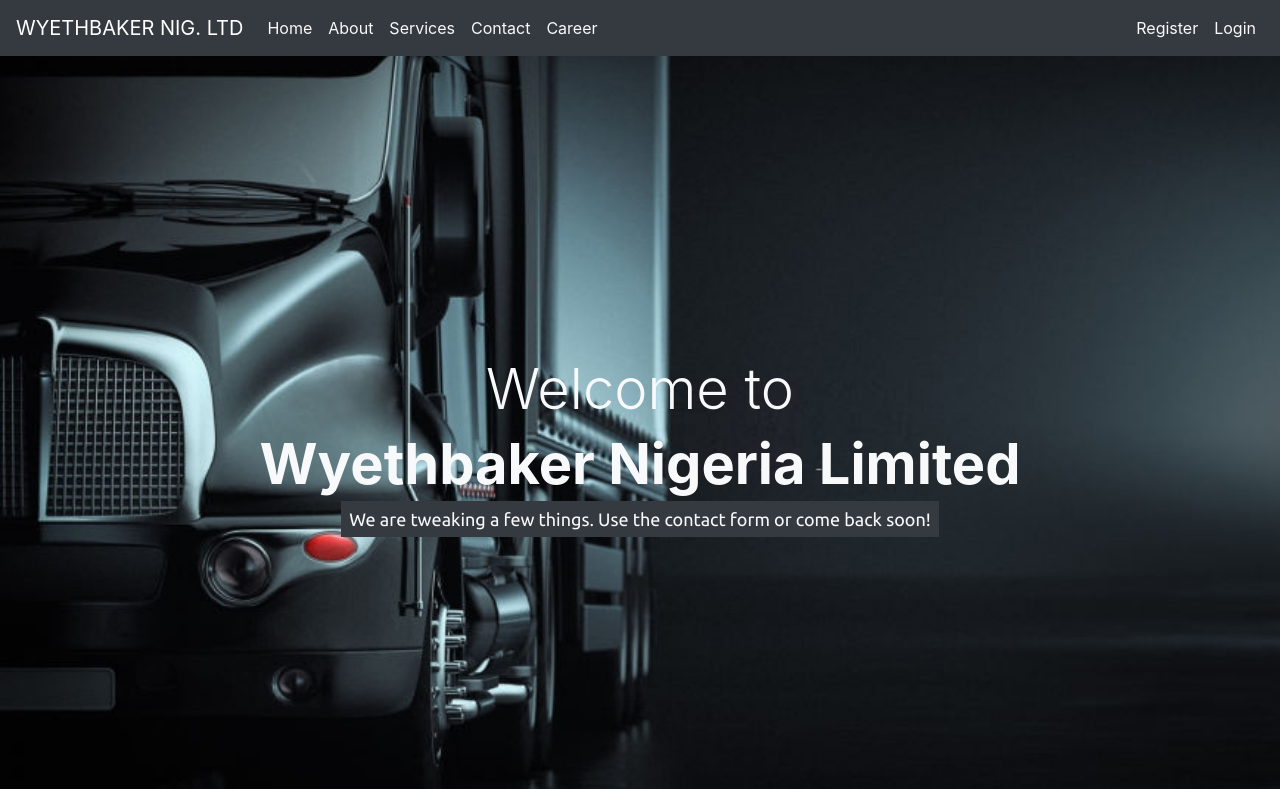
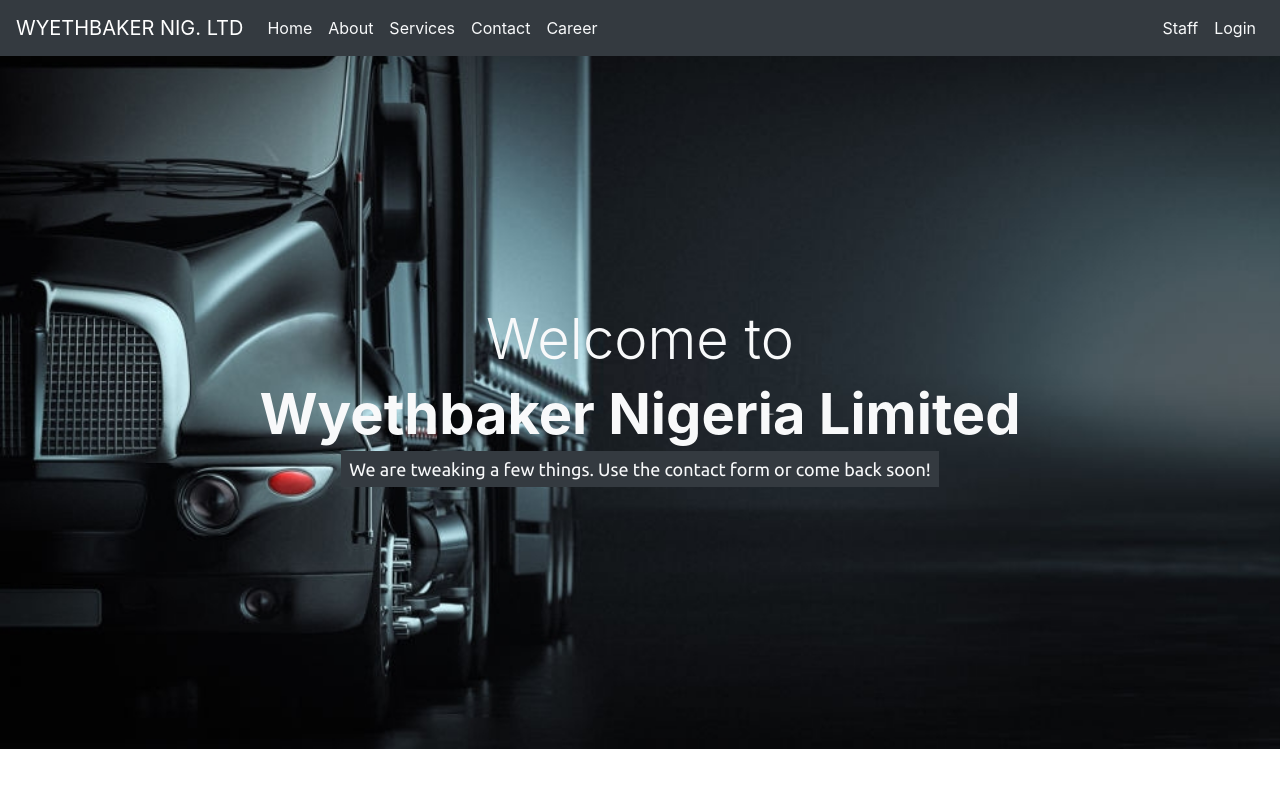
Before and after one commit to johntomnyone/wyethbaker, a Django app: page / in a window 1280 px wide. Shown: the top 789 px of the page. Run offline with Django 3.2, Linux system fonts and the light colour scheme; some libraries are stand-ins or nearby versions.

Commit message:
Made a little tweak

```diff
--- a/static/css/mainstyle.css
+++ b/static/css/mainstyle.css
@@ -18,7 +18,7 @@ body {
 }
 
 .welcomeClass {
-    margin: 300px auto;
+    margin: 250px auto;
     width: 50%;
     height: 50%;
 }
--- a/templates/bakerapp/base.html
+++ b/templates/bakerapp/base.html
@@ -39,7 +39,7 @@
                 <a class="nav-item nav-link text-light" href="{% url 'email' %}">Email</a>
                 <a class="nav-item nav-link text-light" href="{% url 'logout' %}">Logout</a>
               {% else %}
-                <a class="nav-item nav-link text-light" href="{% url 'bakerapp:register' %}">Register</a>
+                <a class="nav-item nav-link text-light" href="{% url 'bakerapp:register' %}">Staff</a>
                 <a class="nav-item nav-link text-light" href="{% url 'bakerapp:user_login' %}">Login</a>
               {% endif %}
             </div>
--- a/wyethbaker/settings.py
+++ b/wyethbaker/settings.py
@@ -2,6 +2,7 @@ import os
 import django_heroku
 import dj_database_url
 from decouple import config
+from . secret_settings import *
 
 # Build paths inside the project like this: os.path.join(BASE_DIR, ...)
 BASE_DIR = os.path.dirname(os.path.dirname(os.path.abspath(__file__)))
@@ -11,7 +12,7 @@ TEMPLATE_DIR = os.path.join(BASE_DIR, 'templates')
 # See https://docs.djangoproject.com/en/3.0/howto/deployment/checklist/
 
 # SECURITY WARNING: keep the secret key used in production secret!
-SECRET_KEY = 'ztt637pdje3_+g!6ehg(_kc=6*2k2)60@!i_pt6dn^0kyvceoo'
+
 
 # SECURITY WARNING: don't run with debug turned on in production!
 DEBUG = True
```
Also changed, not shown: 1 other file.
